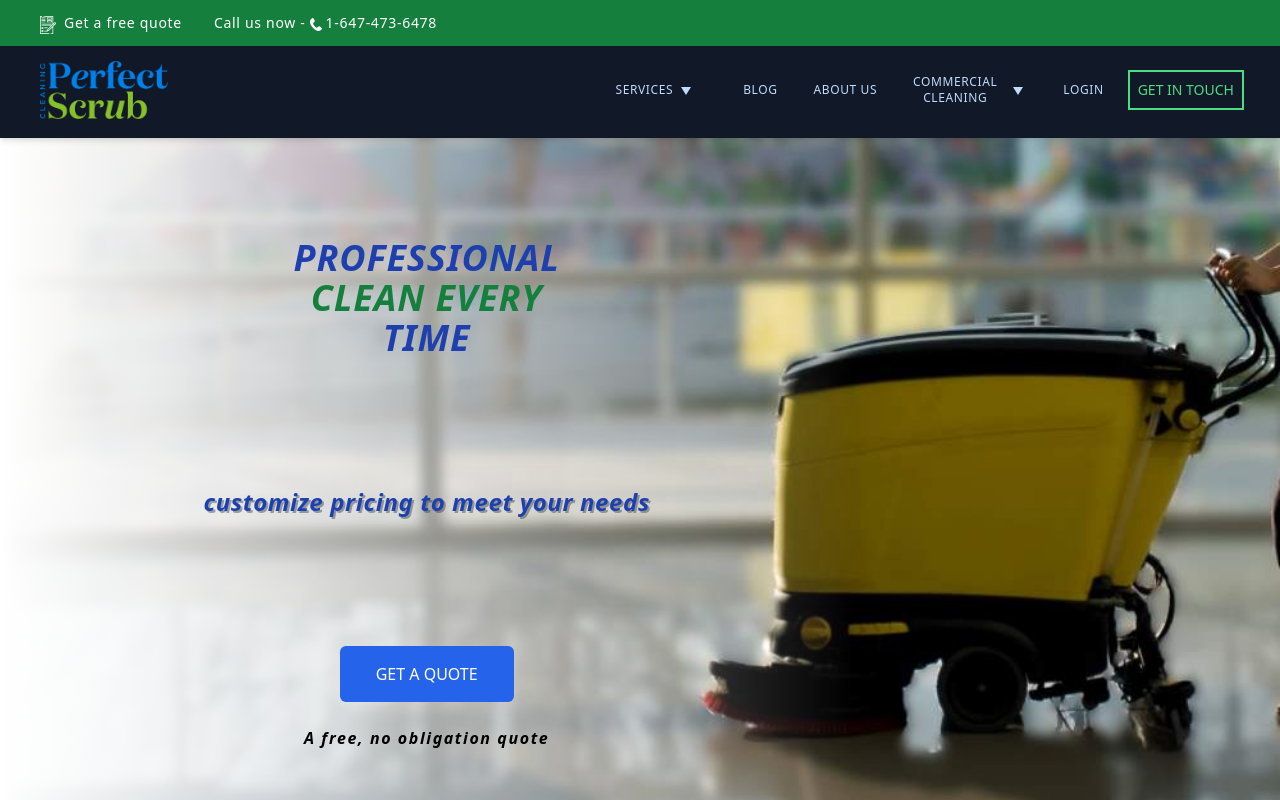
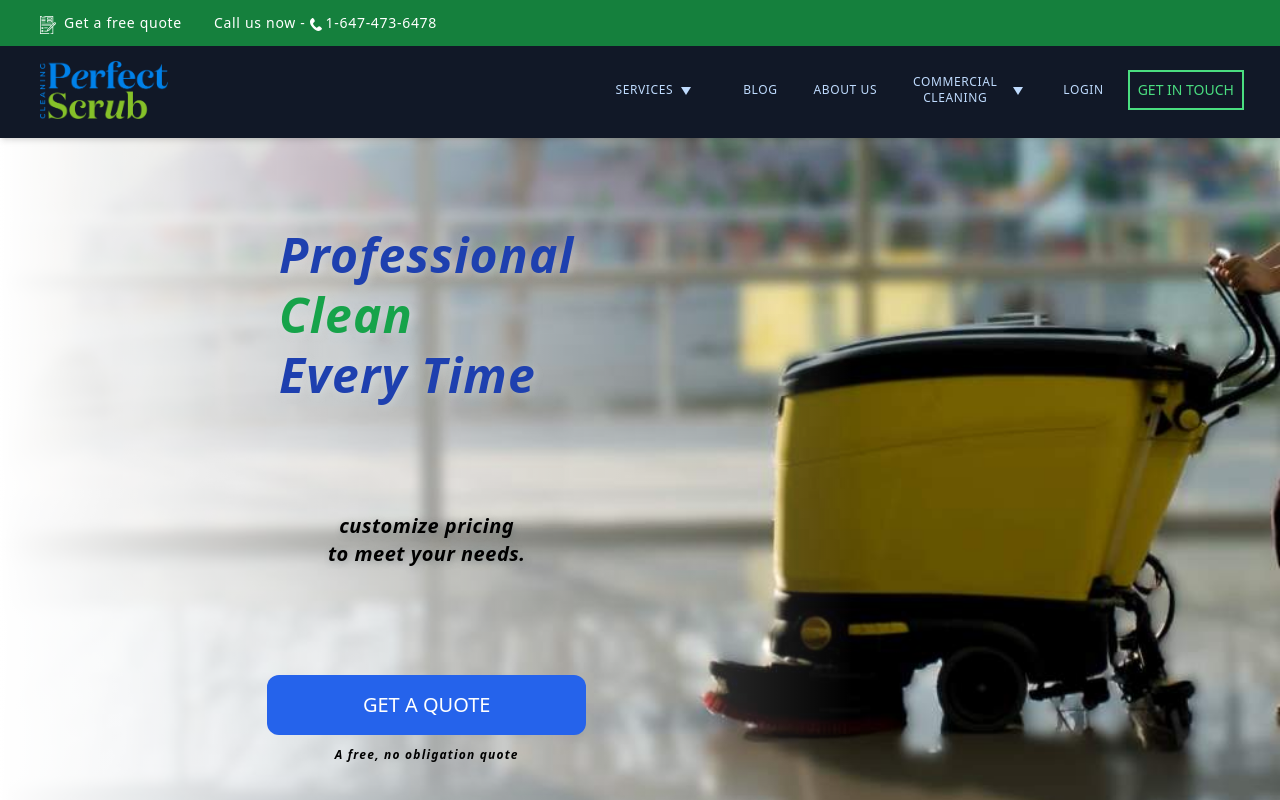
Before and after one commit to perfectscrub/perfect-scrub, a Next.js app: page / in a window 1280 px wide. Shown: the top 800 px of the page. Built offline with nearby package versions, Linux system fonts and the light colour scheme.

Commit message:
hero text updated

```diff
--- a/components/background-slider/BackgroundSlider.jsx
+++ b/components/background-slider/BackgroundSlider.jsx
@@ -33,27 +33,27 @@ const BackgroundSlider = () => {
       style={sliderStyles}
     >
       <div className="flex flex-col justify-around items-center lg:gap-y-6 h-full w-full md:w-1/2 lg:w-2/3 py-5 bg-gradient-to-b from-gray-50 via-transparent to-green-50 md:bg-gradient-to-r md:from-white md:to-transparent">
-        <h1 className="text-center text-3xl px-2 pt-12 lg:mt-10 lg:text-4xl lg:px-10 uppercase text-blue-800 font-semibold tracking-wide italic">
+        <h1 className="title-shadow-effect text-center md:text-left text-4xl leading-[45px] px-2 pt-12 lg:mt-10 lg:text-[48px] lg:leading-[60px] lg:px-10 capitalize text-blue-800 font-bold tracking-wide italic">
           {/* A<br /> */}
           <span className="">Professional</span>
           <br />
-          <span className="text-green-700"> Clean</span>
-          <span className="text-green-700"> every</span>
+          <span className="text-green-600"> clean</span>
+          {/* <span className="text-green-700"> every</span> */}
           <br />
-          <span className=""> time</span>
+          <span className=""> every time</span>
         </h1>
-        <p className="text-shadow-effect text-xl lg:text-2xl italic font-semibold text-blue-800 m-3 tracking-wide text-center flex items-center lowercase">
+        <p className=" md:max-w-[350px] h-16 text-shadow-effect text-xl lg:text-[20px] italic font-semibold m-3 tracking-wide text-center flex items-center lowercase">
           {sliderImgs[currentBg].text}
         </p>
         <div className="flex flex-col items-center">
           <Link
-            className="inline-block uppercase text-center px-5 py-4 text-md lg:px-9 lg:py-4 hover:shadow-2xl mx-2 mb-4 lg:mx-8 bg-blue-600
-    border-0 rounded-md border-blue-800 text-white hover:bg-blue-400 hover:border-blue-400 focus:ring-8 focus:ring-blue-300"
+            className="inline-block uppercase text-white text-center px-20 py-4 text-lg md:text-xl  md:px-24 md:py-4 hover:shadow-2xl mx-2 mb-1 lg:mx-8 bg-blue-600
+    border-0 rounded-xl border-blue-800  hover:bg-blue-800 hover:border-blue-800 focus:ring-8 focus:ring-blue-300"
             href="/quote"
           >
             Get a Quote
           </Link>
-          <p className="text-xs lg:text-base text-black italic font-semibold mt-2 mx-auto mb-2 tracking-widest text-center">
+          <p className="text-[10px] lg:text-xs text-black italic font-semibold mt-2 mx-auto mb-2 tracking-widest text-center">
             A free, no obligation quote
           </p>
         </div>
--- a/data.js
+++ b/data.js
@@ -141,9 +141,9 @@ export const testimonials = [
 ]
 
 export const sliderImgs = {
-  0: { id: 1, img: "/office-cleaning-indoors.jpg", text: "Take care of business and leave the cleaning to us", effect: "fadeIn" },
-  1: { id: 2, img: "/buffing-floor.jpg", text: "Customize pricing to meet your needs", effect: "fadeIn" },
-  2: { id: 3, img: "/hero-office-interior.jpg", text: "Quality you can trust", effect: "fadeIn" },
+  0: { id: 1, img: "/office-cleaning-indoors.jpg", text: "Take care of business and leave the clean up to us.", effect: "fadeIn" },
+  1: { id: 2, img: "/buffing-floor.jpg", text: "Customize pricing to meet your needs.", effect: "fadeIn" },
+  2: { id: 3, img: "/hero-office-interior.jpg", text: "Reliability and quality you can trust.", effect: "fadeIn" },
 }
 
 export const residential_steps = [
--- a/styles/globals.css
+++ b/styles/globals.css
@@ -47,8 +47,12 @@
     background: linear-gradient(128deg, #12b01c 25%, #56e45f 55%, #12b01c);
   }
 
+  .title-shadow-effect {
+    text-shadow: 2px 2px 8px rgba(219, 228, 230, 0.44);
+  }
+
   .text-shadow-effect {
-    text-shadow: 2px 2px rgba(47, 61, 64, 0.44);
+    text-shadow: 2px 2px 7px rgba(95, 108, 110, 0.44);
   }
 
   .hero-container {
```
